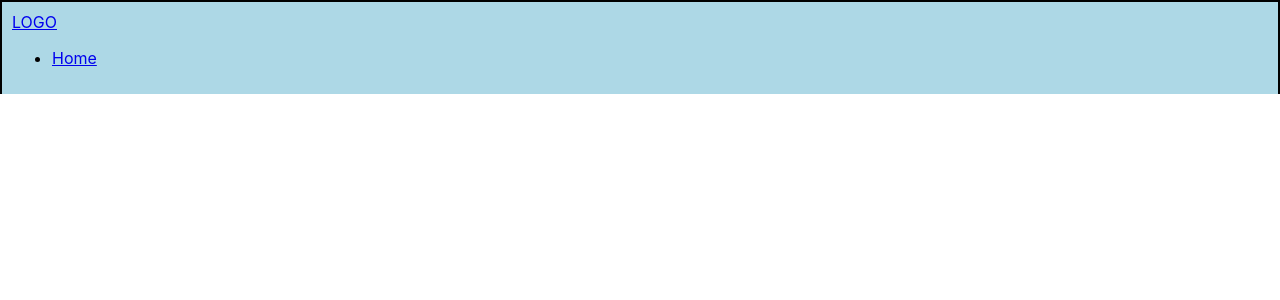
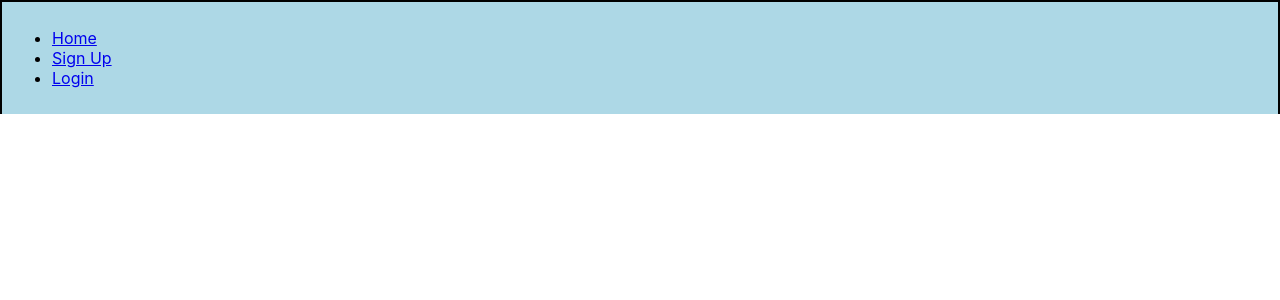
Before and after one commit to Stefan-ys/Store, a React (Create React App) app in the folder react-frontend/: page / in a window 1280 px wide. Shown: the top 300 px of the page. Built offline with nearby package versions, Linux system fonts and the light colour scheme.

Commit message:
Add files via upload

```diff
--- a/react-frontend/src/App.jsx
+++ b/react-frontend/src/App.jsx
@@ -2,7 +2,7 @@ import React from "react";
 
 import {BrowserRouter as Router, Route, Routes} from "react-router-dom";
 import './App.css';
-import NavBar from './components/root/fragments/header/NavBar';
+import NavBar from './components/root/fragments/header/NavBar/NavBar';
 import Home from './components/root/home/Home';
 
 function App() {
--- /dev/null
+++ b/react-frontend/src/api/authentication/AuthenticationService.js
@@ -0,0 +1,29 @@
+class AuthenticationService {
+    registerSuccessfulLoginUser(username) {
+        sessionStorage.setItem("authenticatedUser", username);
+        sessionStorage.setItem("role", "user");
+        console.log("Successful login");
+    }
+
+    logout() {
+        localStorage.clear();
+        sessionStorage.clear();
+        window.location.reload(false);
+    }
+
+    isUserLoggedIn() {
+        let role = sessionStorage.getItem("role");
+        return role === "user";
+    }
+
+    getLoggedInUser() {
+        let username = sessionStorage.getItem("authenticatedUser");
+        return username == null ? "" : username;
+    }
+
+    setUpToken(jwtToken) {
+        localStorage.setItem("token", jwtToken);
+    }
+}
+
+export default new AuthenticationService();
--- /dev/null
+++ b/react-frontend/src/components/root/fragments/header/NavBar/NavBar.jsx
@@ -0,0 +1,13 @@
+import React from 'react';
+import styles from '../../../../../css/Navbar.module.css'
+import NavLinks from "./NavLinks/NavLinks";
+
+function NavBar() {
+    return (
+        <nav className={styles.navbar}>
+            <NavLinks/>
+        </nav>
+    );
+}
+
+export default NavBar;
--- /dev/null
+++ b/react-frontend/src/components/root/fragments/header/NavBar/NavLinks/NavLinks.jsx
@@ -0,0 +1,35 @@
+import React from "react";
+import styles from "../../../../../../css/Navbar.module.css"
+import AuthenticationService from "../../../../../../api/authentication/AuthenticationService";
+import {NavLink} from "react-router-dom";
+
+const NavLinks = () => {
+    const userLogged = AuthenticationService.isUserLoggedIn();
+
+    return (
+        <div>
+            <ul>
+                <li>
+                    <NavLink to="/">Home</NavLink>
+                </li>
+
+                {userLogged && (
+                    <li onClick={AuthenticationService.logout}>
+                        <NavLink to="/">Logout</NavLink>
+                    </li>
+                )}
+                {!userLogged && (
+                    <>
+                        <li>
+                            <NavLink to="/signup">Sign Up</NavLink>
+                        </li>
+                        <li>
+                            <NavLink to="/login">Login</NavLink>
+                        </li>
+                    </>
+                )}
+            </ul>
+        </div>
+    );
+}
+export default NavLinks;
```
Also changed, not shown: react-frontend/src/components/root/fragments/header/Header.jsx (added, +13 -0 lines), react-frontend/src/css/Header.module.css (added).
